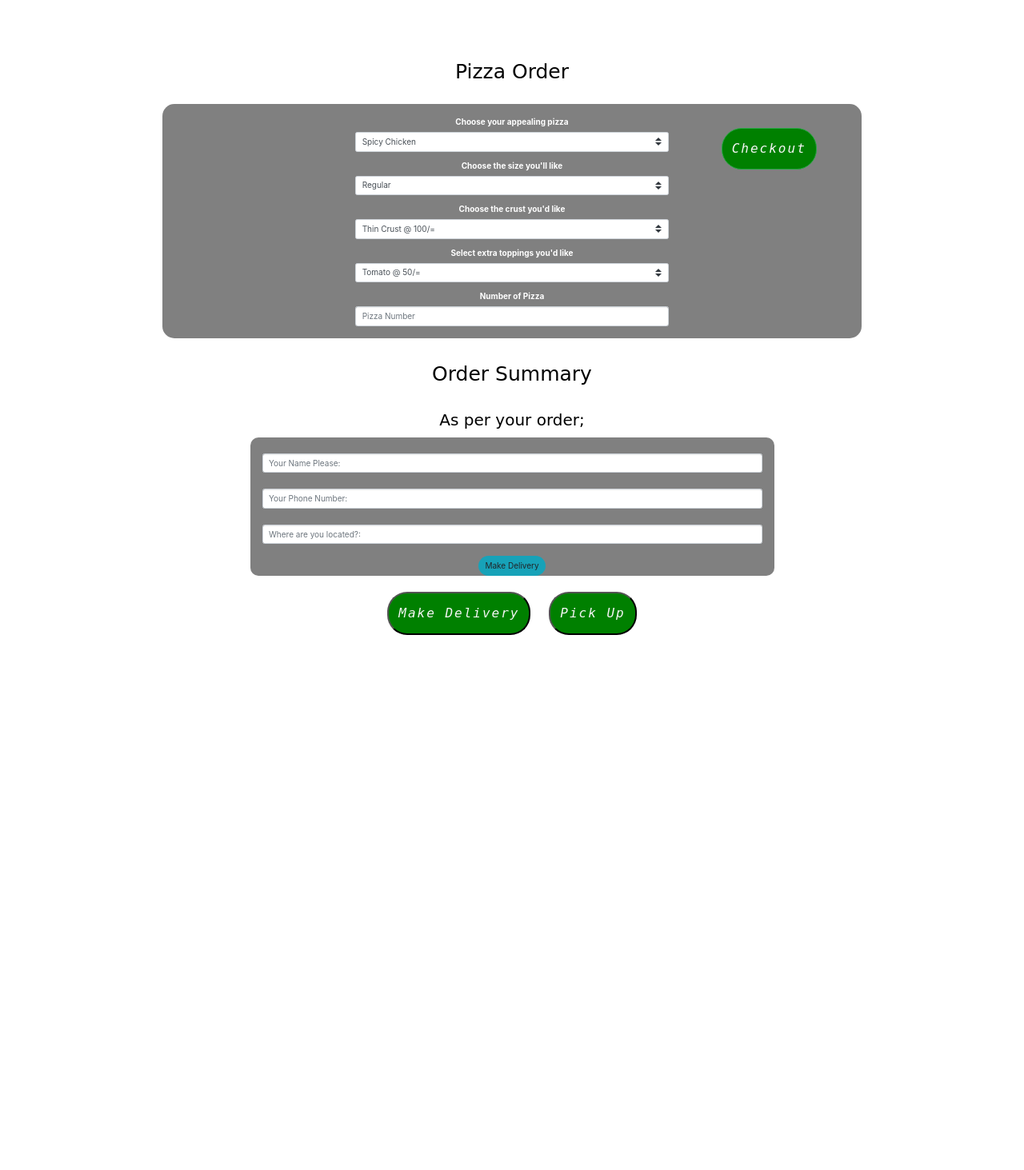
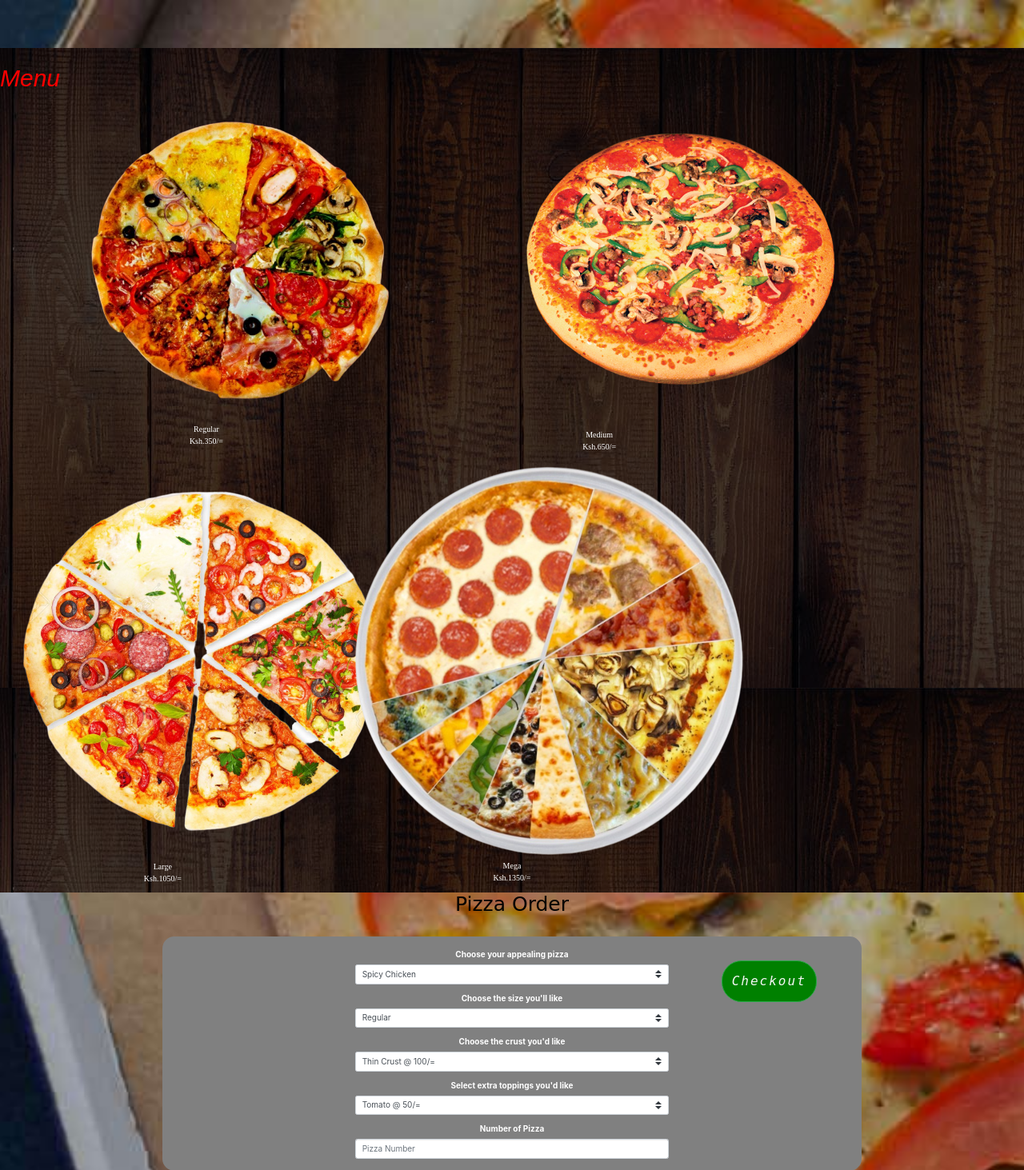
Before and after one commit to Steve99-coder/PIZZA-Flask, a Flask app: page / in a window 1280 px wide. Shown: the top 1463 px of the page at 80% size. Before the commit the page ends 794 px from the top, so only its background shows below. Run offline with Flask 2, Linux system fonts and the light colour scheme; some libraries are stand-ins or nearby versions.

Commit message:
Add changes

```diff
--- /dev/null
+++ b/app/auth/__init__.py
@@ -0,0 +1,5 @@
+from flask import Blueprint
+
+auth = Blueprint('auth',__name__)
+
+from . import views,forms
--- a/app/templates/index.html
+++ b/app/templates/index.html
@@ -4,11 +4,33 @@
 <link rel="stylesheet" href="static/css/index.css">
 <div class="landing">
 
-</div>
 
-<div class="welcome" id="welcome">
+
+    <div id="menu"></div>
     <br>
-
+    <div class="menu col-md-12">
+        <div class="menu-overlay">
+            <h1 class="text-centertext-white" id="menu">Menu</h1>
+            <div class="pizza-menu row text-center">
+                <figure class="col-sm-5">
+                    <img src="static/images/4.png" alt="small-pizza" class="wiggle">
+                    <figcaption class="text-white">Regular<br>Ksh.350/=</figcaption>
+                </figure>
+                <figure class="col-sm-4">
+                    <img src="static/images/6.png" alt="medium-pizza" class="wiggle">
+                    <figcaption class="text-white">Medium<br>Ksh.650/=</figcaption>
+                </figure>
+                <figure class="col-sm-4">
+                    <img src="static/images/2.png" alt="large-pizza" class="wiggle">
+                    <figcaption class="text-white">Large<br>Ksh.1050/=</figcaption>
+                </figure>
+                <figure class="col-sm-4">
+                    <img src="static/images/3.png" alt="mega-pizza" class="wiggle">
+                    <figcaption class="text-white">Mega<br>Ksh.1350/=</figcaption>
+                </figure>
+            </div>
+        </div>
+    </div>
 
     <div class="orders" id="order">
         <h1 class="text-center" id="order-pizza">Pizza Order</h1>
```
Also changed, not shown: app/templates/login.html (added, +38 -0 lines), app/auth/forms.py (added), app/auth/views.py (added), app/templates/auth/login.html (added), app/templates/auth/register.html (added).
